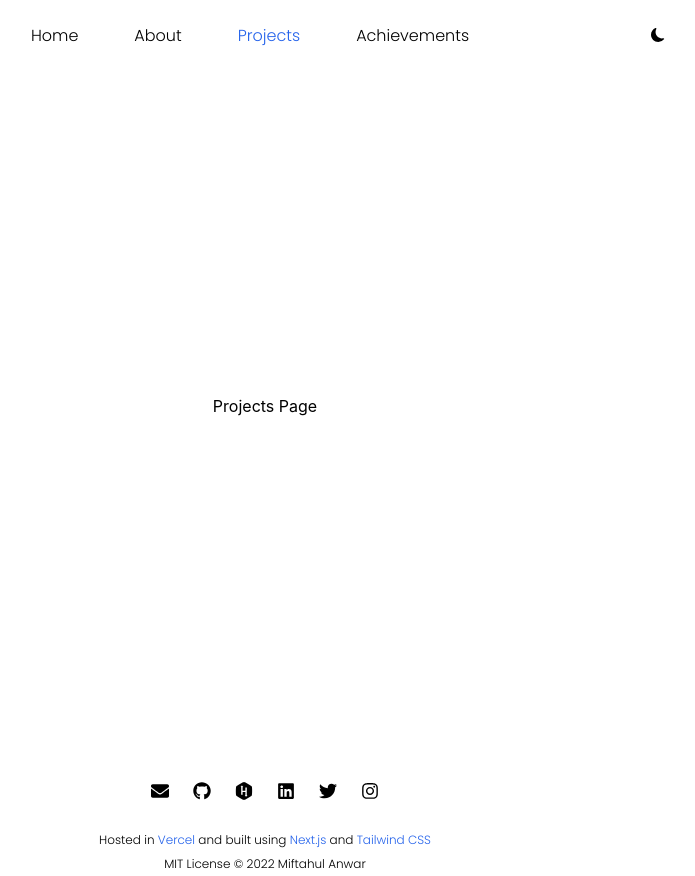
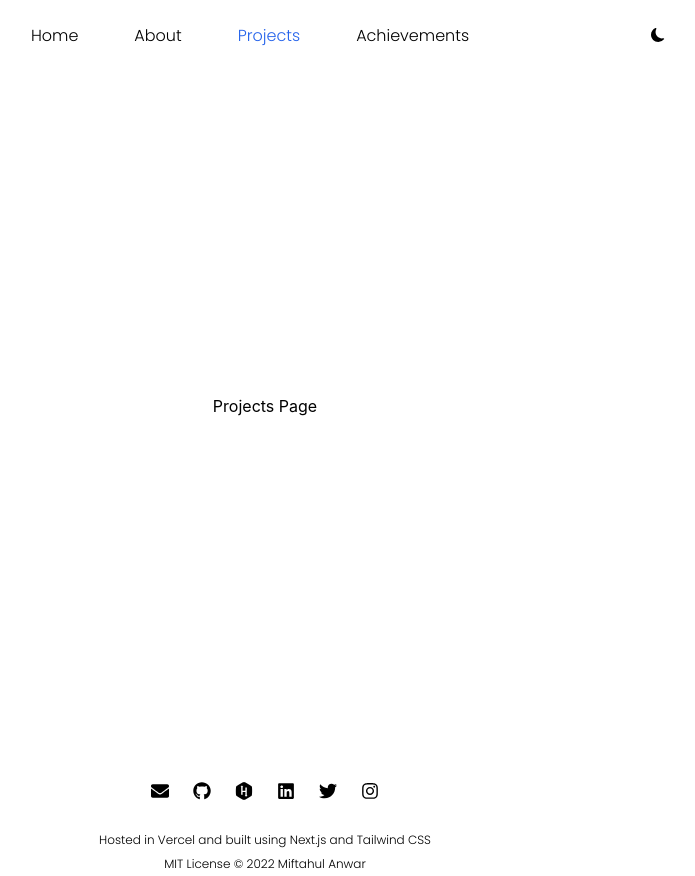
Before and after one commit to mifwar/personal_site, a Next.js app: page /projects in a window 1280 px wide. Shown: the whole page, without its empty margins (375-1070 px from the left). Built offline with nearby package versions, Linux system fonts and the light colour scheme.

Commit message:
move footerLink to utils and rename it to customLink

```diff
--- a/components/Footer.js
+++ b/components/Footer.js
@@ -1,28 +1,15 @@
-const footerLink = (href, text) => (
-  <a
-    className="
-        text-blue-600
-        hover:text-blue-400
-        dark:text-blue-400
-        dark:hover:text-blue-300"
-    href={href}
-    target="_blank"
-    rel="noopener noreferrer"
-  >
-    {text}
-  </a>
-);
+import { customLink } from "../utils/utils";
 
 const Footer = () => {
   return (
     <div className="flex justify-center text-center flex-col">
       <h4 className="text-xs text-black dark:text-white font-Poppins mt-7 py-1">
         Hosted in
-        {footerLink("https://vercel.com/", " Vercel ")}
+        {customLink("https://vercel.com/", " Vercel ")}
         and built using
-        {footerLink("https://nextjs.org/", " Next.js ")}
+        {customLink("https://nextjs.org/", " Next.js ")}
         and
-        {footerLink("https://tailwindcss.com/", " Tailwind CSS")}
+        {customLink("https://tailwindcss.com/", " Tailwind CSS")}
       </h4>
       <h4 className="text-xs text-black dark:text-white font-Poppins py-1">
         MIT License © 2022 Miftahul Anwar
```
